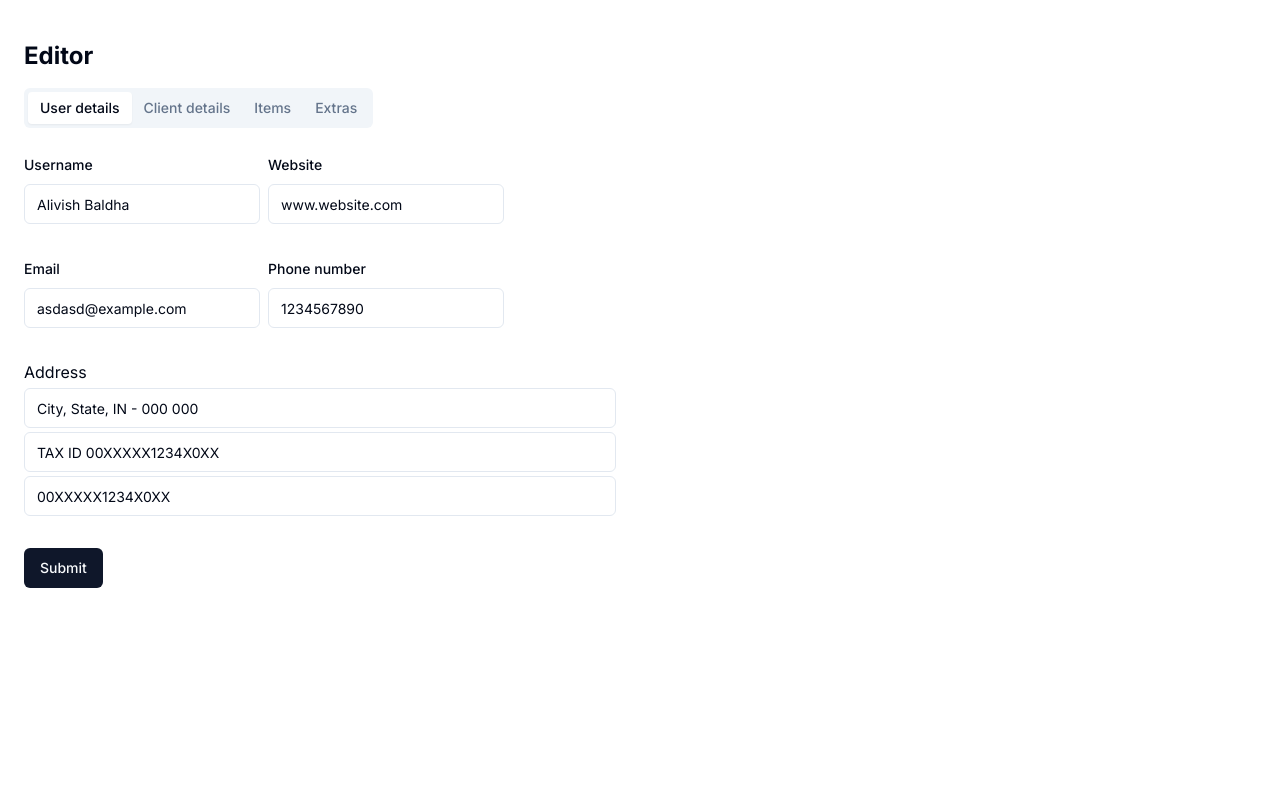
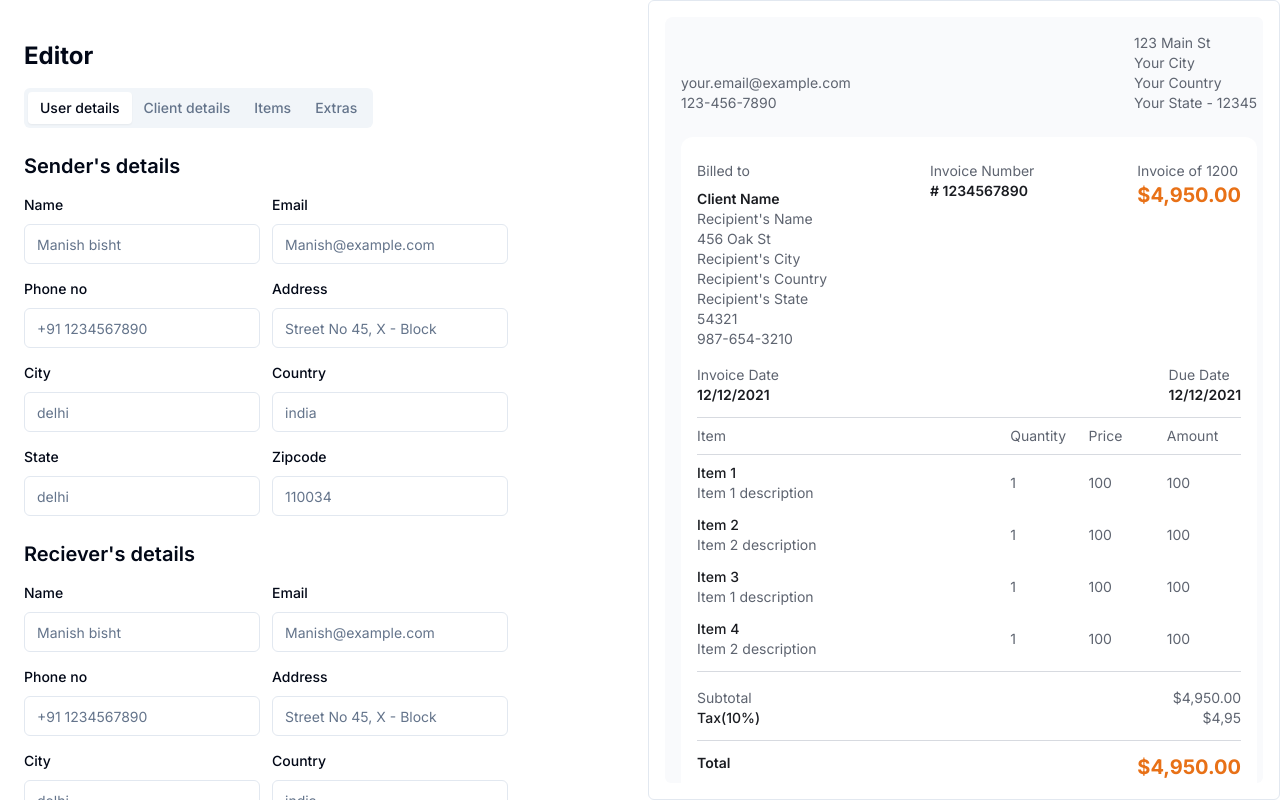
Before and after one commit to ManishBisht777/quick-invoice, a Next.js app: page /editor/modern in a window 1280 px wide. Shown: the top 800 px of the page. Built offline with nearby package versions, Linux system fonts and the light colour scheme.

Commit message:
feat: basic deatils

```diff
--- a/src/app/(root)/editor/[Id]/page.tsx
+++ b/src/app/(root)/editor/[Id]/page.tsx
@@ -10,12 +10,12 @@ interface Props {
 
 export default function Page({ params: { Id } }: { params: { Id: string } }) {
   return (
-    <main className="flex flex-col gap-4">
+    <main className="flex gap-4">
       <div className="h-screen p-6 w-1/2">
         <Editor />
       </div>
-      <ScrollArea className="h-screen rounded-md border p-4">
-        <Modern />
+      <ScrollArea className="h-screen rounded-md border p-4 w-1/2">
+        <Modern isEditing />
       </ScrollArea>
     </main>
   );
--- a/src/components/form/userDetails.tsx
+++ b/src/components/form/userDetails.tsx
@@ -10,29 +10,38 @@ import {
   FormControl,
   FormField,
   FormItem,
-  FormLabel,
   FormMessage,
 } from "@/components/ui/form";
 import { Input } from "@/components/ui/input";
+import { Label } from "../ui/label";
+import { useTemplateStrore } from "@/store/templateStore";
 
 const formSchema = z.object({
-  name: z.string().min(2, {
-    message: "Username must be at least 2 characters.",
+  from: z.object({
+    name: z.string(),
+    website: z.string(),
+    email: z.string(),
+    phoneno: z.string(),
+    address: z.object({
+      address: z.string(),
+      city: z.string(),
+      state: z.string(),
+      country: z.string(),
+      zipCode: z.string(),
     }),
-  website: z.string().url({
-    message: "Invalid URL",
   }),
-  email: z.string().email({
-    message: "Invalid email",
+  to: z.object({
+    name: z.string(),
+    website: z.string(),
+    email: z.string(),
+    phoneno: z.string(),
+    address: z.object({
+      address: z.string(),
+      city: z.string(),
+      state: z.string(),
+      country: z.string(),
+      zipCode: z.string(),
     }),
-  phoneno: z.string().length(10, {
-    message: "Invalid phone number",
-  }),
-  currency: z.string(),
-  address: z.object({
-    addressLine1: z.string(),
-    addressLine2: z.string(),
-    taxID: z.string(),
   }),
 });
 
@@ -40,33 +49,55 @@ export function UserDetails() {
   const form = useForm<z.infer<typeof formSchema>>({
     resolver: zodResolver(formSchema),
     defaultValues: {
-      name: "Alivish Baldha",
-      website: "www.website.com",
-      email: "asdasd@example.com",
-      phoneno: "1234567890",
-      currency: "INR",
+      from: {
+        name: "",
+        website: "",
+        email: "",
+        phoneno: "",
         address: {
-        addressLine1: "City, State, IN - 000 000",
-        addressLine2: "TAX ID 00XXXXX1234X0XX",
-        taxID: "00XXXXX1234X0XX",
+          address: "",
+          city: "",
+          state: "",
+          country: "",
+          zipCode: "",
+        },
+      },
+      to: {
+        name: "",
+        website: "",
+        email: "",
+        phoneno: "",
+        address: {
+          address: "",
+          city: "",
+          state: "",
+          country: "",
+          zipCode: "",
+        },
       },
     },
   });
 
+  const { setBaiscDetails } = useTemplateStrore();
+
   function onSubmit(values: z.infer<typeof formSchema>) {
     console.log(values);
+    setBaiscDetails(values);
   }
 
   return (
     <Form {...form}>
       <form onSubmit={form.handleSubmit(onSubmit)} className="space-y-8">
-        <div className="flex gap-2 w-full mt-6">
+        <div className="space-y-6 mt-6">
+          <div className="space-y-3">
+            <h2 className="text-xl font-semibold">Sender&apos;s details</h2>
+            <div className="flex flex-wrap gap-3">
               <FormField
                 control={form.control}
-            name="name"
+                name={"from.name"}
                 render={({ field }) => (
                   <FormItem>
-                <FormLabel>Username</FormLabel>
+                    <Label htmlFor="Sender's name">Name</Label>
                     <FormControl>
                       <Input placeholder="Manish bisht" {...field} />
                     </FormControl>
@@ -76,28 +107,12 @@ export function UserDetails() {
               />
               <FormField
                 control={form.control}
-            name="website"
+                name={"from.email"}
                 render={({ field }) => (
                   <FormItem>
-                <FormLabel>Website</FormLabel>
+                    <Label htmlFor="Sender's Email">Email</Label>
                     <FormControl>
-                  <Input placeholder="website@example.com" {...field} />
-                </FormControl>
-                <FormMessage />
-              </FormItem>
-            )}
-          />
-        </div>
-
-        <div className="flex gap-2 w-full">
-          <FormField
-            control={form.control}
-            name="email"
-            render={({ field }) => (
-              <FormItem>
-                <FormLabel>Email</FormLabel>
-                <FormControl>
-                  <Input placeholder="example@gmail.com" {...field} />
+                      <Input placeholder="Manish@example.com" {...field} />
                     </FormControl>
                     <FormMessage />
                   </FormItem>
@@ -105,27 +120,26 @@ export function UserDetails() {
               />
               <FormField
                 control={form.control}
-            name="phoneno"
+                name={"from.phoneno"}
                 render={({ field }) => (
                   <FormItem>
-                <FormLabel>Phone number</FormLabel>
+                    <Label htmlFor="Sender's mobile number">Phone no</Label>
                     <FormControl>
-                  <Input placeholder="+91-1234567890" {...field} />
+                      <Input placeholder="+91 1234567890" {...field} />
                     </FormControl>
                     <FormMessage />
                   </FormItem>
                 )}
               />
-        </div>
-        <div className="w-full flex flex-col gap-1">
-          <h2>Address</h2>
+
               <FormField
                 control={form.control}
-            name="address.addressLine1"
+                name={"from.address.address"}
                 render={({ field }) => (
                   <FormItem>
+                    <Label htmlFor="Sender's Address">Address</Label>
                     <FormControl>
-                  <Input placeholder="shadcn" {...field} />
+                      <Input placeholder="Street No 45, X - Block" {...field} />
                     </FormControl>
                     <FormMessage />
                   </FormItem>
@@ -133,11 +147,12 @@ export function UserDetails() {
               />
               <FormField
                 control={form.control}
-            name="address.addressLine2"
+                name={"from.address.city"}
                 render={({ field }) => (
                   <FormItem>
+                    <Label htmlFor="Sender's city">City</Label>
                     <FormControl>
-                  <Input placeholder="shadcn" {...field} />
+                      <Input placeholder="delhi" {...field} />
                     </FormControl>
                     <FormMessage />
                   </FormItem>
@@ -145,18 +160,157 @@ export function UserDetails() {
               />
               <FormField
                 control={form.control}
-            name="address.taxID"
+                name={"from.address.country"}
                 render={({ field }) => (
                   <FormItem>
+                    <Label htmlFor="Sender's country">Country</Label>
                     <FormControl>
-                  <Input placeholder="shadcn" {...field} />
+                      <Input placeholder="india" {...field} />
+                    </FormControl>
+                    <FormMessage />
+                  </FormItem>
+                )}
+              />
+              <FormField
+                control={form.control}
+                name={"from.address.state"}
+                render={({ field }) => (
+                  <FormItem>
+                    <Label htmlFor="Sender's state">State</Label>
+                    <FormControl>
+                      <Input placeholder="delhi" {...field} />
+                    </FormControl>
+                    <FormMessage />
+                  </FormItem>
+                )}
+              />
+              <FormField
+                control={form.control}
+                name={"from.address.zipCode"}
+                render={({ field }) => (
+                  <FormItem>
+                    <Label htmlFor="Sender's zipcode">Zipcode</Label>
+                    <FormControl>
+                      <Input placeholder="110034" {...field} />
                     </FormControl>
                     <FormMessage />
                   </FormItem>
                 )}
               />
             </div>
-        <Button type="submit">Submit</Button>
+          </div>
+          <div className="space-y-3">
+            <h2 className="text-xl font-semibold">Reciever&apos;s details</h2>
+            <div className="flex flex-wrap gap-3">
+              <FormField
+                control={form.control}
+                name={"to.name"}
+                render={({ field }) => (
+                  <FormItem>
+                    <Label htmlFor="Reciever's name">Name</Label>
+                    <FormControl>
+                      <Input placeholder="Manish bisht" {...field} />
+                    </FormControl>
+                    <FormMessage />
+                  </FormItem>
+                )}
+              />
+              <FormField
+                control={form.control}
+                name={"to.email"}
+                render={({ field }) => (
+                  <FormItem>
+                    <Label htmlFor="Reciever's Email">Email</Label>
+                    <FormControl>
+                      <Input placeholder="Manish@example.com" {...field} />
+                    </FormControl>
+                    <FormMessage />
+                  </FormItem>
+                )}
+              />
+              <FormField
+                control={form.control}
+                name={"to.phoneno"}
+                render={({ field }) => (
+                  <FormItem>
+                    <Label htmlFor="Reciever's mobile number">Phone no</Label>
+                    <FormControl>
+                      <Input placeholder="+91 1234567890" {...field} />
+                    </FormControl>
+                    <FormMessage />
+                  </FormItem>
+                )}
+              />
+
+              <FormField
+                control={form.control}
+                name={"to.address.address"}
+                render={({ field }) => (
+                  <FormItem>
+                    <Label htmlFor="Reciever's Address">Address</Label>
+                    <FormControl>
+                      <Input placeholder="Street No 45, X - Block" {...field} />
+                    </FormControl>
+                    <FormMessage />
+                  </FormItem>
+                )}
+              />
+              <FormField
+                control={form.control}
+                name={"to.address.city"}
+                render={({ field }) => (
+                  <FormItem>
+                    <Label htmlFor="Reciever's city">City</Label>
+                    <FormControl>
+                      <Input placeholder="delhi" {...field} />
+                    </FormControl>
+                    <FormMessage />
+                  </FormItem>
+                )}
+              />
+              <FormField
+                control={form.control}
+                name={"to.address.country"}
+                render={({ field }) => (
+                  <FormItem>
+                    <Label htmlFor="Reciever's country">Country</Label>
+                    <FormControl>
+                      <Input placeholder="india" {...field} />
+                    </FormControl>
+                    <FormMessage />
+                  </FormItem>
+                )}
+              />
+              <FormField
+                control={form.control}
+                name={"to.address.state"}
+                render={({ field }) => (
+                  <FormItem>
+                    <Label htmlFor="Reciever's state">State</Label>
+                    <FormControl>
+                      <Input placeholder="delhi" {...field} />
+                    </FormControl>
+                    <FormMessage />
+                  </FormItem>
+                )}
+              />
+              <FormField
+                control={form.control}
+                name={"to.address.zipCode"}
+                render={({ field }) => (
+                  <FormItem>
+                    <Label htmlFor="Reciever's zipcode">Zipcode</Label>
+                    <FormControl>
+                      <Input placeholder="110034" {...field} />
+                    </FormControl>
+                    <FormMessage />
+                  </FormItem>
+                )}
+              />
+            </div>
+          </div>
+        </div>
+        <Button type="submit">Save</Button>
       </form>
     </Form>
   );
--- a/src/components/templates/Modern.tsx
+++ b/src/components/templates/Modern.tsx
@@ -1,25 +1,42 @@
+"use client";
+
 import { EyeIcon } from "lucide-react";
 import { Button } from "../ui/button";
 import Link from "next/link";
+import { basicDetails, useTemplateStrore } from "@/store/templateStore";
 
-interface ModernTemplateProps {}
+interface ModernTemplateProps {
+  isEditing?: boolean;
+}
 
 const templateProps = {
-  name: "Alivish Baldha",
-  website: "www.website.com",
-  email: "asdasd@example.com",
-  phoneno: "1234567890",
-  currency: "INR",
-  address: {
-    addressLine1: "City, State, IN - 000 000",
-    addressLine2: "TAX ID 00XXXXX1234X0XX",
-    taxID: "00XXXXX1234X0XX",
-  },
-  Billedto: {
-    name: "Manish Bisht",
-    addressLine1: "City, State, IN - 000 000",
-    addressLine2: "TAX ID 00XXXXX1234X0XX",
-    phoneNumber: "1234567890",
+  basicDetails: {
+    from: {
+      name: "Your Name",
+      website: "Your Website",
+      email: "your.email@example.com",
+      phoneno: "123-456-7890",
+      address: {
+        address: "123 Main St",
+        city: "Your City",
+        state: "Your State",
+        country: "Your Country",
+        zipCode: "12345",
+      },
+    },
+    to: {
+      name: "Recipient's Name",
+      website: "Recipient's Website",
+      email: "recipient.email@example.com",
+      phoneno: "987-654-3210",
+      address: {
+        address: "456 Oak St",
+        city: "Recipient's City",
+        state: "Recipient's State",
+        country: "Recipient's Country",
+        zipCode: "54321",
+      },
+    },
   },
   Invoiceno: "1234567890",
   InvoiceDate: "12/12/2021",
@@ -58,22 +75,36 @@ const templateProps = {
 
 const TemplateName = "modern";
 
-export default function Modern({}: ModernTemplateProps) {
+export default function Modern({ isEditing }: ModernTemplateProps) {
+  let templateValues;
+
+  const { basicDetails } = useTemplateStrore();
+
+  if (isEditing)
+    templateValues = {
+      basicDetails: basicDetails,
+    };
+  else templateValues = templateProps;
+
+  console.log(templateValues);
+
   return (
-    <div className="text-[#5E6470] text-sm w-[38rem] bg-[#F9FAFC] p-4 rounded-lg group relative cursor-pointer">
+    <div className="text-[#5E6470] text-sm w-[38rem] bg-[#F9FAFC] p-4 rounded-lg group relative">
       <div className="flex justify-between items-end">
         <div>
-          <h1 className="text-[#1A1C21] font-semibold text-lg">
-            {templateProps.name}
-          </h1>
-          <p>{templateProps.website}</p>
-          <p>{templateProps.email}</p>
-          <p>{templateProps.phoneno}</p>
+          <h1 className="text-[#1A1C21] font-semibold text-lg">{}</h1>
+          <p>{templateValues.basicDetails.from?.website}</p>
+          <p>{templateProps.basicDetails.from.email}</p>
+          <p>{templateProps.basicDetails.from.phoneno}</p>
         </div>
         <div>
-          <p>{templateProps.address.addressLine1}</p>
-          <p>{templateProps.address.addressLine2}</p>
-          <p>{templateProps.address.taxID}</p>
+          <p>{templateProps.basicDetails.from.address.address}</p>
+          <p>{templateProps.basicDetails.from.address.city}</p>
+          <p>{templateProps.basicDetails.from.address.country}</p>
+          <p>
+            {templateProps.basicDetails.from.address.state} -{" "}
+            {templateProps.basicDetails.from.address.zipCode}
+          </p>
         </div>
       </div>
 
@@ -82,10 +113,13 @@ export default function Modern({}: ModernTemplateProps) {
           <div>
             <h1>Billed to</h1>
             <h2 className="text-[#1A1C21]  font-semibold mt-2">Client Name</h2>
-            <p>{templateProps.Billedto.name}</p>
-            <p>{templateProps.Billedto.addressLine1}</p>
-            <p>{templateProps.Billedto.addressLine2}</p>
-            <p>{templateProps.Billedto.phoneNumber}</p>
+            <p>{templateProps.basicDetails.to.name}</p>
+            <p>{templateProps.basicDetails.to.address.address}</p>
+            <p>{templateProps.basicDetails.to.address.city}</p>
+            <p>{templateProps.basicDetails.to.address.country}</p>
+            <p>{templateProps.basicDetails.to.address.state}</p>
+            <p>{templateProps.basicDetails.to.address.zipCode}</p>
+            <p>{templateProps.basicDetails.to.phoneno}</p>
           </div>
           <div>
             <h2>Invoice Number</h2>
@@ -94,7 +128,7 @@ export default function Modern({}: ModernTemplateProps) {
             </p>
           </div>
           <div>
-            <p>Invoice of {templateProps.currency}</p>
+            <p>Invoice of 1200</p>
             <p className="text-[#E87117] text-xl font-bold">$4,950.00</p>
           </div>
         </div>
@@ -159,7 +193,7 @@ export default function Modern({}: ModernTemplateProps) {
         <p>Please pay within 15 days of receiving this invoice.</p>
       </div>
 
-      <div className="group-hover:flex absolute hidden transition-all w-full h-40 left-0 bottom-0 backdrop-blur justify-center items-center gap-4">
+      {/* <div className="group-hover:flex absolute hidden transition-all w-full h-40 left-0 bottom-0 backdrop-blur justify-center items-center gap-4">
         <Button>View</Button>
         <Button>
           <Link
@@ -169,7 +203,7 @@ export default function Modern({}: ModernTemplateProps) {
             <EyeIcon className="mr-2 w-4 h-4" /> Use Template
           </Link>
         </Button>
-      </div>
+      </div> */}
     </div>
   );
 }
--- /dev/null
+++ b/src/store/templateStore.tsx
@@ -0,0 +1,83 @@
+import { create } from "zustand";
+
+interface basicDetails {
+  name: string;
+  website: string;
+  email: string;
+  phoneno: string;
+  address: {
+    address: string;
+    city: string;
+    state: string;
+    country: string;
+    zipCode: string;
+  };
+}
+
+interface invoiceDetails {
+  issueDate: string;
+  dueDate: string;
+  currency: string;
+  template: string;
+}
+
+interface items {
+  name: string;
+  description: string;
+  quantity: number;
+  price: number;
+}
+
+interface paymentDetails {
+  bankName: string;
+  accountName: string;
+  accountNummber: string;
+}
+
+interface additionalDetails {
+  tax?: number;
+  discount?: number;
+  shipping?: number;
+}
+
+interface templateStore {
+  basicDetails: {
+    from: basicDetails | {};
+    to: basicDetails | {};
+  };
+  invoiceDetails: invoiceDetails | {};
+  items: items[] | [];
+  paymentDetails: paymentDetails | {};
+  additionalDetails: {};
+
+  setBaiscDetails: (basicDetails: {
+    from: basicDetails | {};
+    to: basicDetails | {};
+  }) => void;
+  setInvoiceDetails: (invoiceDetails: invoiceDetails) => void;
+  setItems: (items: items[]) => void;
+  setPaymentDetails: (paymentDetails: paymentDetails) => void;
+  setAdditionalDetails: (additionalDetails: additionalDetails) => void;
+}
+
+export const useTemplateStrore = create<templateStore>((set) => ({
+  basicDetails: {
+    from: {},
+    to: {},
+  },
+  invoiceDetails: {},
+  items: [],
+  paymentDetails: {},
+  additionalDetails: {},
+  setBaiscDetails: (basicDetails: {
+    from: basicDetails | {};
+    to: basicDetails | {};
+  }) => set({ basicDetails }),
+  setInvoiceDetails: (invoiceDetails: invoiceDetails) =>
+    set({ invoiceDetails }),
+  setItems: (items: items[]) => set({ items }),
+  setPaymentDetails: (paymentDetails: paymentDetails) =>
+    set({ paymentDetails }),
+  setAdditionalDetails: (additionalDetails: additionalDetails) =>
+    set({ additionalDetails }),
+}));
```
Also changed, not shown: src/components/ui/label.tsx (+9 -9 lines). Lines whose indentation alone changed are shown as unchanged.
